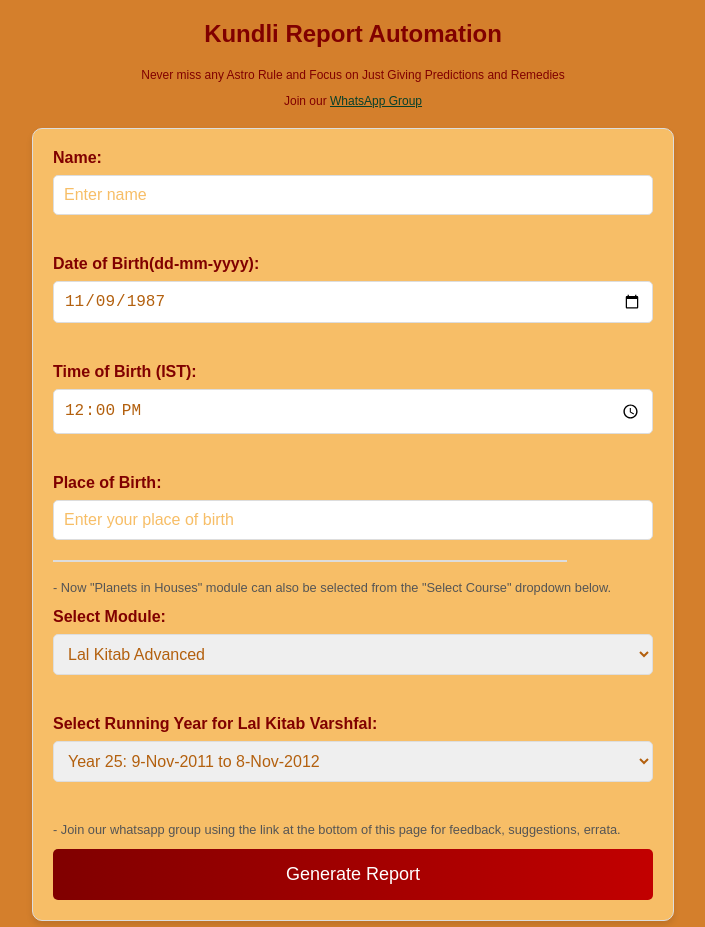
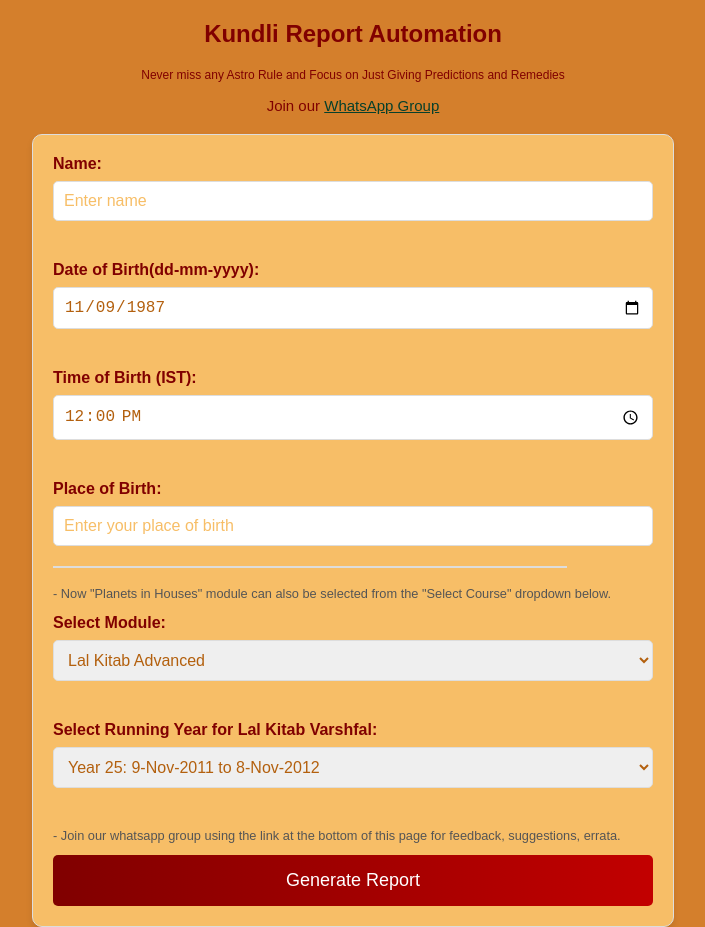
Before and after one commit to nikk0007/nikk0007.github.io, a plain HTML site: page index.html in a window 1280 px wide. Shown: the top 927 px of the page, without its empty margins (287-992 px from the left). Drawn offline with Linux system fonts and the light colour scheme.

```diff
--- a/index.html
+++ b/index.html
@@ -152,7 +152,7 @@
         Never miss any Astro Rule and Focus on Just Giving Predictions and Remedies
     </p>
 
-	 <p style="text-align: center; color: maroon; font-size: 12px;">
+	 <p style="text-align: center; color: maroon; font-size: 15px;">
            Join our
             <a href="https://chat.whatsapp.com/BZFCTI7UcNUAlOAiaCmHwx" target="_blank" class="whatsapp-link">WhatsApp Group</a>
         </p>
```
